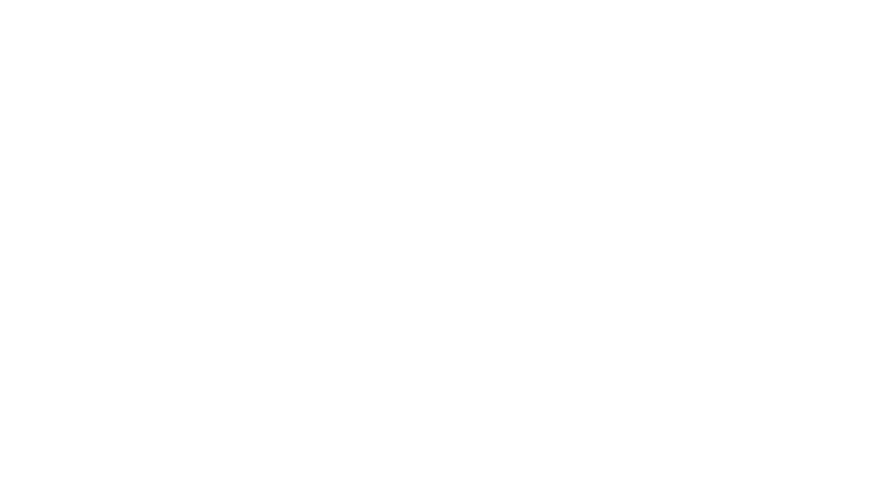
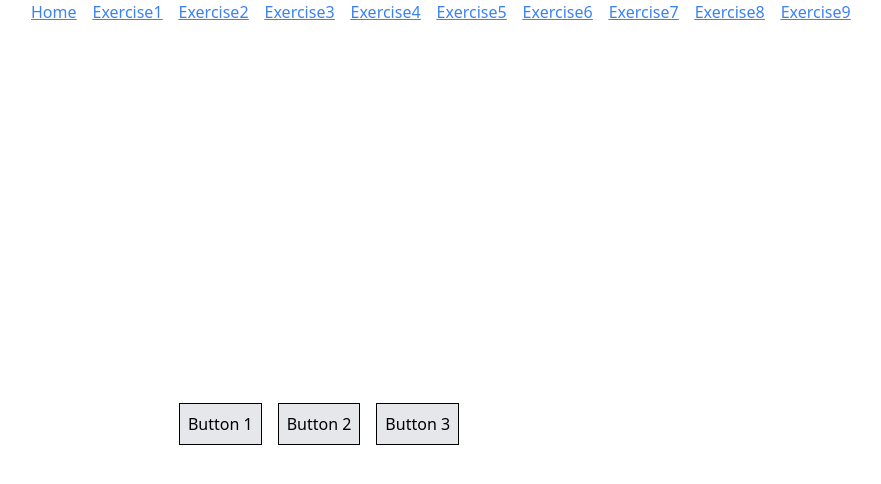
Before and after one commit to NNesta/react-coding-exercise, a React (Create React App) app: page /custom in a window 1280 px wide. Before the commit this address had no page. Shown: the top 484 px of the page, without its empty margins (321-1202 px from the left). Built offline with nearby package versions, Linux system fonts and the light colour scheme.

Commit message:
feat:adding custom component

```diff
--- a/src/App.js
+++ b/src/App.js
@@ -1,10 +1,12 @@
 import { Routes, Route } from "react-router-dom";
 import Home from "./Home";
+import Custom from "./pages/Custom";
 
 const App = () => {
   return (
     <Routes>
       <Route path="/" element={<Home />} />
+      <Route path="/custom" element={<Custom />} />
     </Routes>
   );
 };
--- a/src/Home.jsx
+++ b/src/Home.jsx
@@ -2,10 +2,12 @@
 
 const Home = () => {
   return (
-    <div className="max-w-5xl mx-auto">
-      <h1 className="text-7xl font-bold">React coding exercices</h1>
-      <ul>
-        <li></li>
+    <div className="h-screen">
+      <h1 className="text-7xl font-bold text-center">React coding exercices</h1>
+      <ul className="h-full flex items-center justify-center">
+        <li className="text-center ">
+          <a href="/custom">Custom components</a>
+        </li>
       </ul>
     </div>
   );
--- /dev/null
+++ b/src/components/Button.jsx
@@ -0,0 +1,16 @@
+import React from "react";
+
+const Button = ({ children }) => {
+  return (
+    <div>
+      <button
+        onClick={() => alert(`You clicked on ${children}`)}
+        className="p-2 border border-black bg-gray-200"
+      >
+        {children}
+      </button>
+    </div>
+  );
+};
+
+export default Button;
--- /dev/null
+++ b/src/pages/Custom.jsx
@@ -0,0 +1,48 @@
+import React from "react";
+import Button from "../components/Button";
+
+const Custom = () => {
+  return (
+    <div className="max-w-xl mx-auto h-screen">
+      <ul className="flex text-blue-500 items-center gap-4">
+        <li className="underline">
+          <a href="/">Home</a>
+        </li>
+        <li className="underline">
+          <a href="/">Exercise1</a>
+        </li>
+        <li className="underline">
+          <a href="/">Exercise2</a>
+        </li>
+        <li className="underline">
+          <a href="/">Exercise3</a>
+        </li>
+        <li className="underline">
+          <a href="/">Exercise4</a>
+        </li>
+        <li className="underline">
+          <a href="/">Exercise5</a>
+        </li>
+        <li className="underline">
+          <a href="/">Exercise6</a>
+        </li>
+        <li className="underline">
+          <a href="/">Exercise7</a>
+        </li>
+        <li className="underline">
+          <a href="/">Exercise8</a>
+        </li>
+        <li className="underline">
+          <a href="/">Exercise9</a>
+        </li>
+      </ul>
+      <div className="flex items-center justify-center h-full gap-4">
+        <Button>Button 1</Button>
+        <Button>Button 2</Button>
+        <Button>Button 3</Button>
+      </div>
+    </div>
+  );
+};
+
+export default Custom;
```
